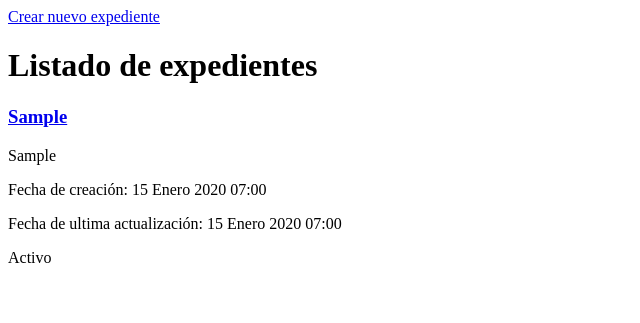
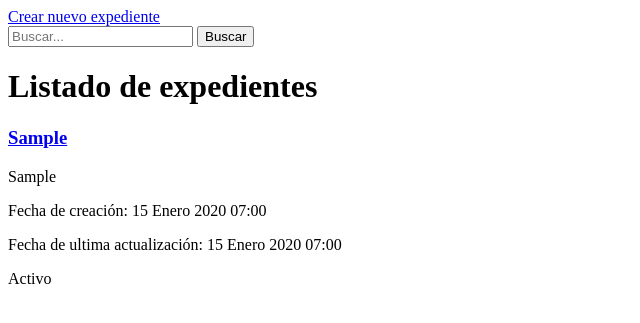
Before and after one commit to joaquintomasrana/gestion-juridica-web, a Django app: page / in a window 1280 px wide. Shown: the top 323 px of the page, without its empty margins (0-640 px from the left). Run offline with Django 5.2, Linux system fonts and the light colour scheme; a user stored in the database is signed in; tables that the repository leaves empty hold one stand-in row (values such as "Sample post").

Commit message:
Agregar búsqueda de expedientes por texto

```diff
--- a/expedientes/views.py
+++ b/expedientes/views.py
@@ -12,7 +12,10 @@ class ExpedienteListView(LoginRequiredMixin, ListView):
     context_object_name = "expedientes"
 
     def get_queryset(self):
-        return Expediente.objects.filter(owner=self.request.user)
+        qs = Expediente.objects.filter(owner=self.request.user)
+        q = self.request.GET.get("q", "")
+        qs = qs.filter(numero__icontains=q) | qs.filter(caratula__icontains=q) | qs.filter(fuero_juzgado__icontains=q) | qs.filter(tipo_proceso__icontains=q) | qs.filter(observaciones__icontains=q)
+        return qs
 
 class ExpedienteDetailView(LoginRequiredMixin, DetailView):
     model = Expediente
--- a/templates/expedientes/expediente_list.html
+++ b/templates/expedientes/expediente_list.html
@@ -5,6 +5,14 @@
     <div>
         <a href="{% url 'expedientes:nuevo' %}">Crear nuevo expediente</a>
     </div>
+
+    <div>
+        <form method="get">
+            <input type="text" name="q" placeholder="Buscar..." value="{{ request.GET.q }}">
+            <button type="submit">Buscar</button>
+        </form>
+    </div>
+
 
     <div>
         <h1>Listado de expedientes</h1>
```
